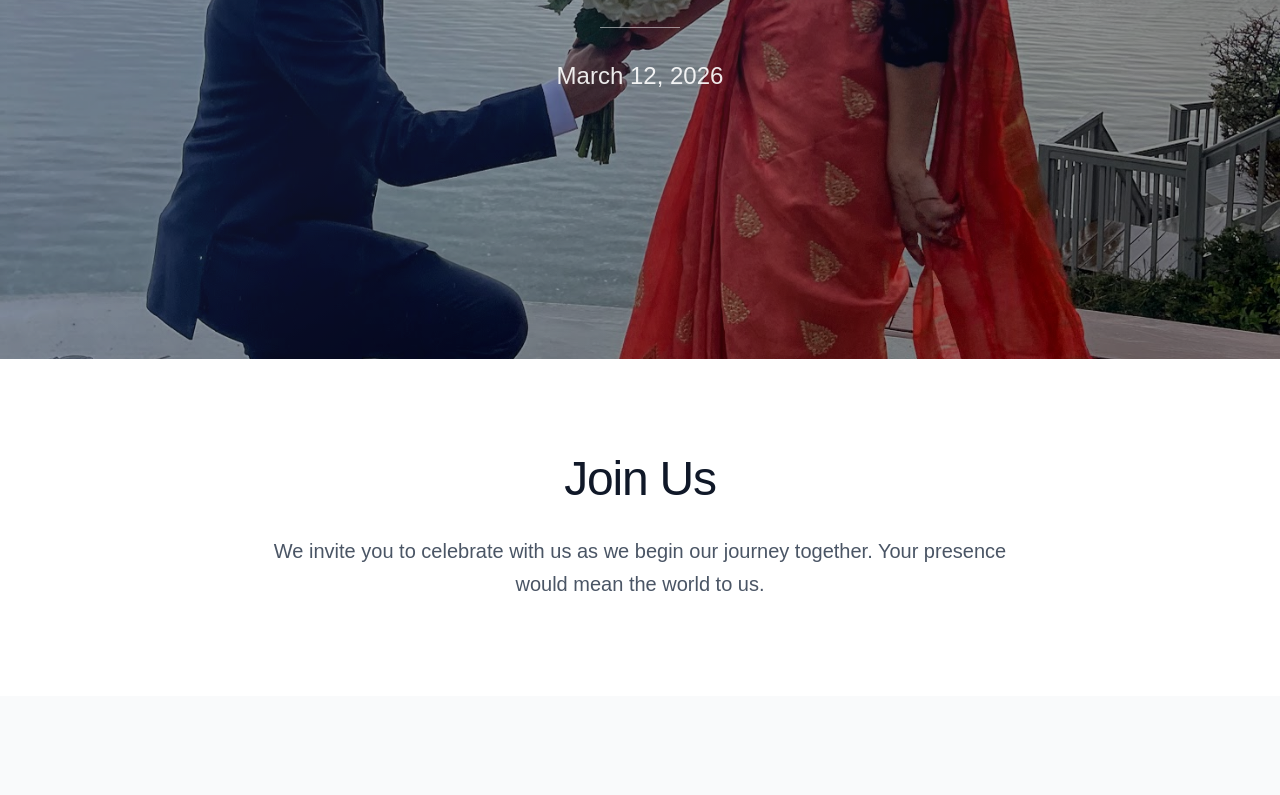
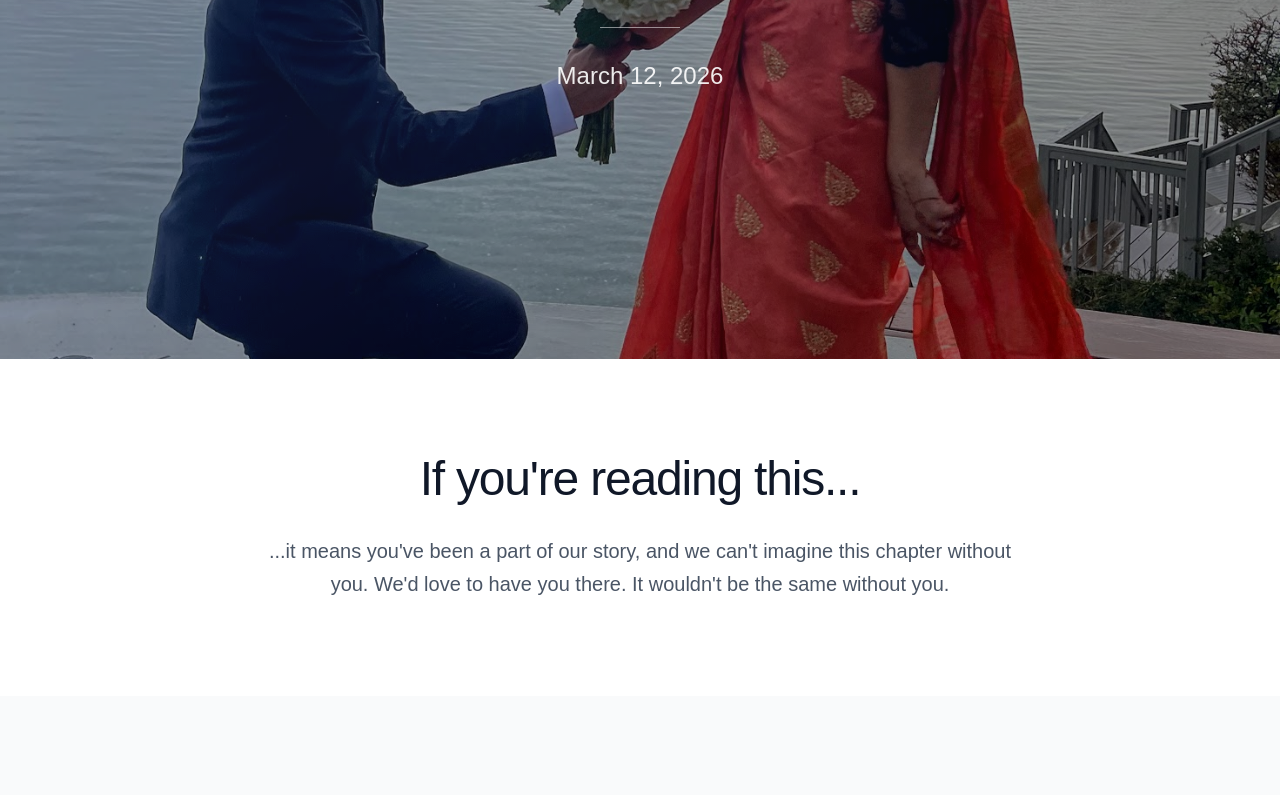
Before and after one commit to shitoshparajuli/invite, a Next.js app: page / in a window 1280 px wide. Shown: the part 441-1236 px from the top of the page. Built offline with nearby package versions, Linux system fonts and the light colour scheme.

Commit message:
invite text udpate

```diff
--- a/app/page.tsx
+++ b/app/page.tsx
@@ -36,11 +36,11 @@ export default function Home() {
       <section className="py-12 md:py-24 px-6">
         <div className="max-w-3xl mx-auto text-center">
           <h2 className="text-3xl md:text-4xl lg:text-5xl mb-6 md:mb-8 font-light tracking-tight text-gray-900">
-            Join Us
+            If you're reading this...
           </h2>
           <p className="text-base md:text-lg lg:text-xl text-gray-600 leading-relaxed font-light">
-            We invite you to celebrate with us as we begin our journey together.
-            Your presence would mean the world to us.
+            ...it means you've been a part of our story, and we can't imagine this chapter without you.
+            We'd love to have you there. It wouldn't be the same without you.
           </p>
         </div>
       </section>
```
